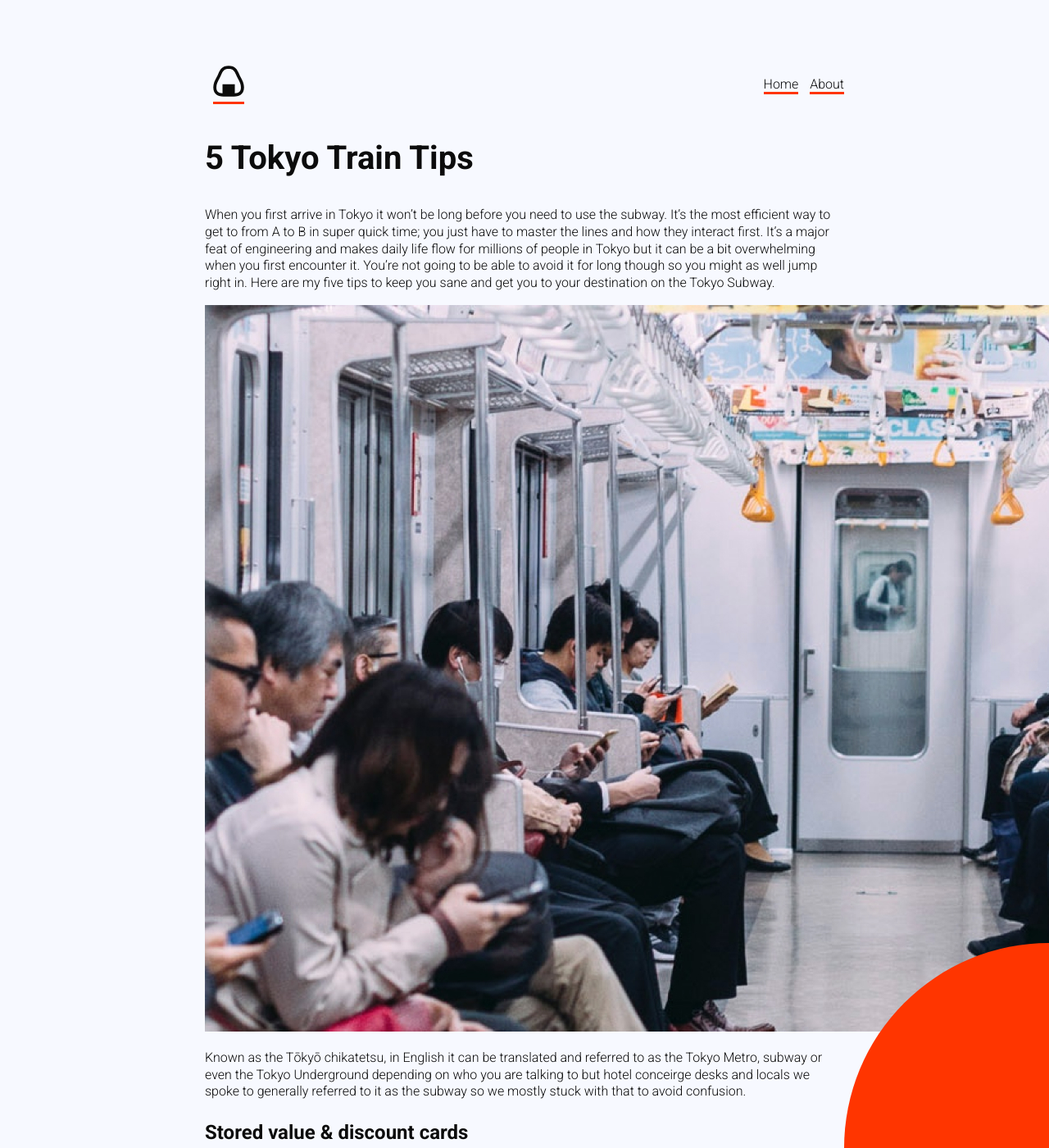
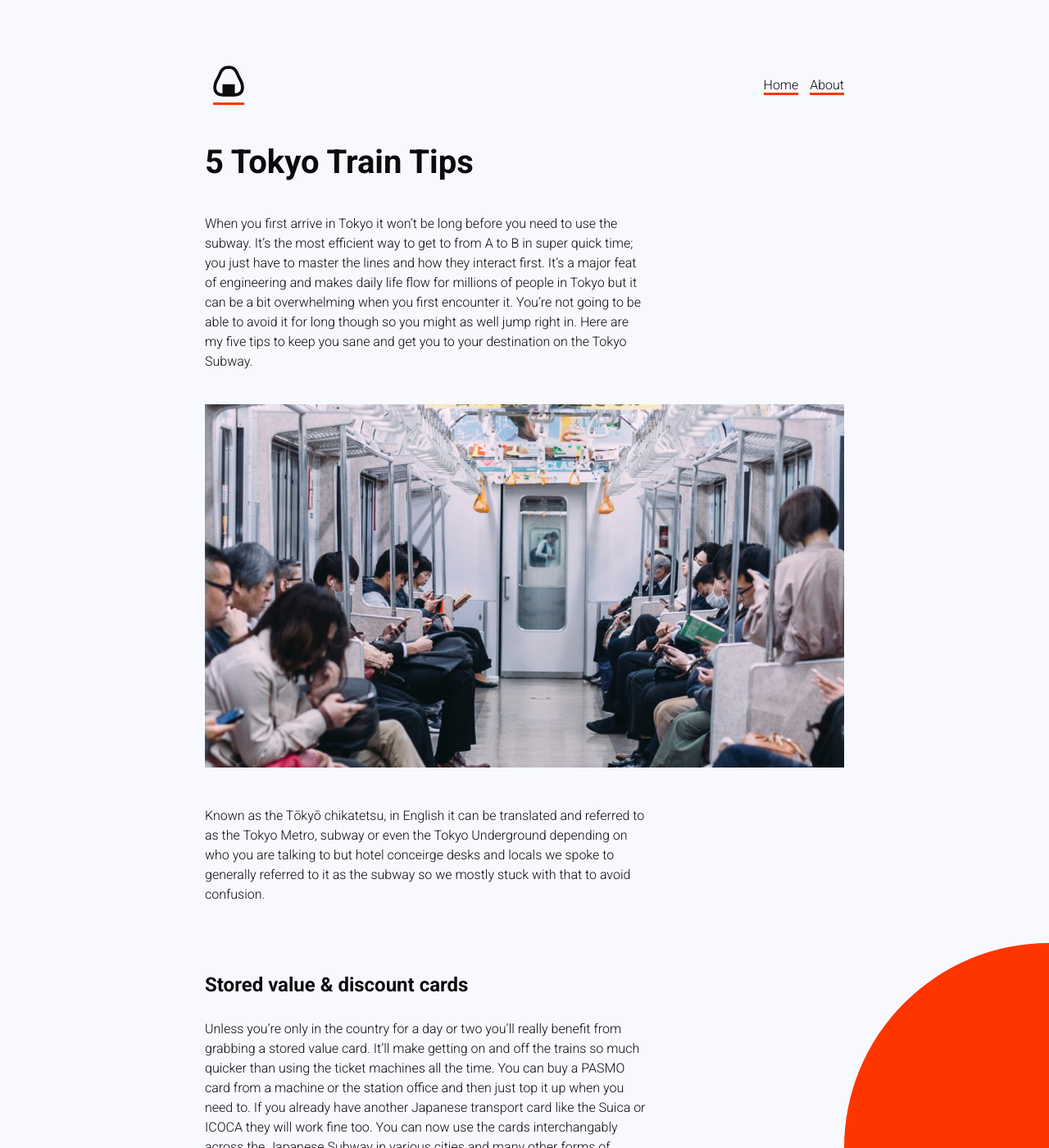
Before and after one commit to dGoligorsky/jekylltest, a Jekyll site: the page built from _posts/2018-10-15-tokyo-train-tips.md, in a window 1280 px wide and 1400 px high. Shown: the whole window at 82% size. Built offline with Jekyll 4.4.1, drawn with Linux system fonts in a browser that asks for light colours.

Commit message:
layout changes to the blog posts

```diff
--- a/_layouts/default.html
+++ b/_layouts/default.html
@@ -2,6 +2,7 @@
 
 <html>
     <head>
+        <meta charset="utf-8">
         <title>A Night in Japan</title>
         <meta name="viewport" content="width=device-width, initial-scale=1">
         <link rel="stylesheet" href="/assets/css/app.css">
--- a/_layouts/post.html
+++ b/_layouts/post.html
@@ -4,4 +4,6 @@
 
 <h2>{{ page.title }}</h2>
 
+<div class="post">
 {{ content }}
+</div>
--- a/assets/css/app.scss
+++ b/assets/css/app.scss
@@ -14,7 +14,7 @@
 
     font-family: $typography, Arial;
     font-weight: 300;
-    line-height: 1.3;
+    line-height: 1.5;
     max-width: 780px;
     margin: 80px auto 80px auto;
 }
@@ -80,6 +80,22 @@
     border-radius: 50%;
 }
 
+div.post {
+
+    h3 {
+        margin-top: 80px;
+    }
+
+    p {
+        max-width: 540px;
+        margin-bottom: 40px;
+    }
+
+    img {
+        max-width: 780px;
+    }
+}
+
 a {
     color: $black;
     text-decoration: none;
```
